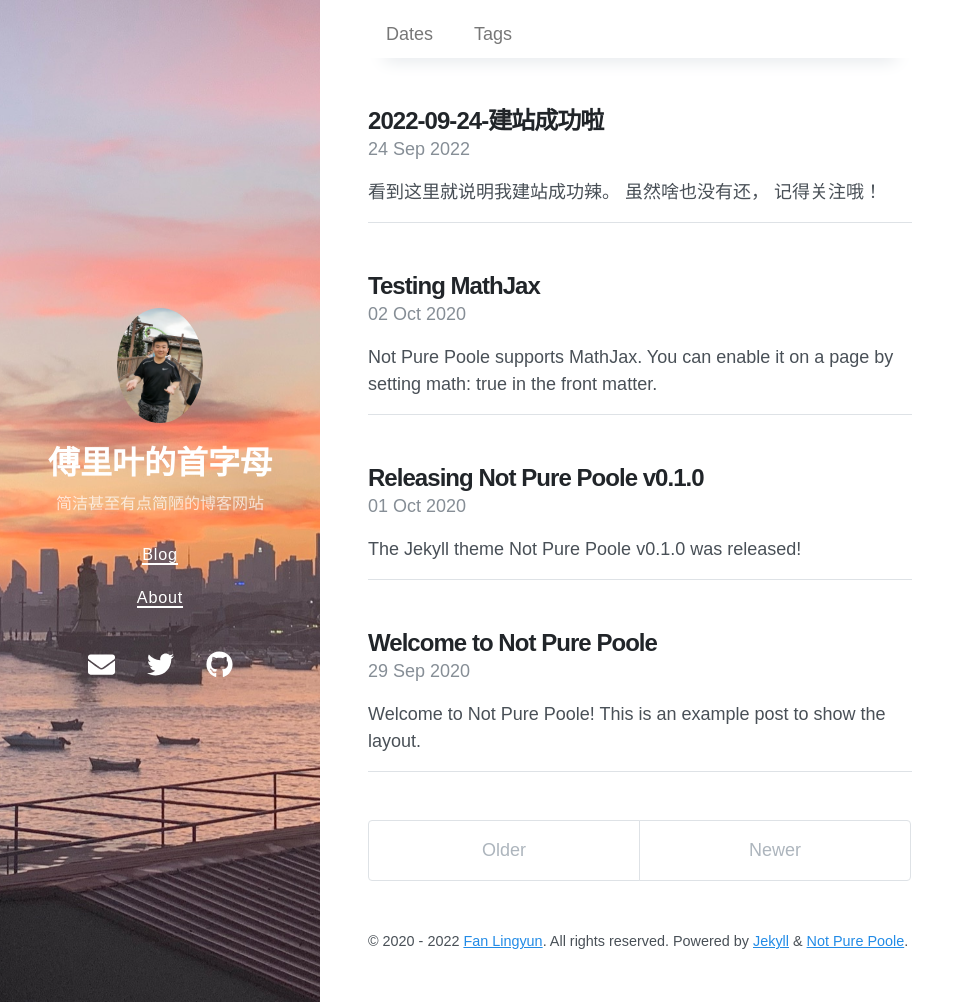
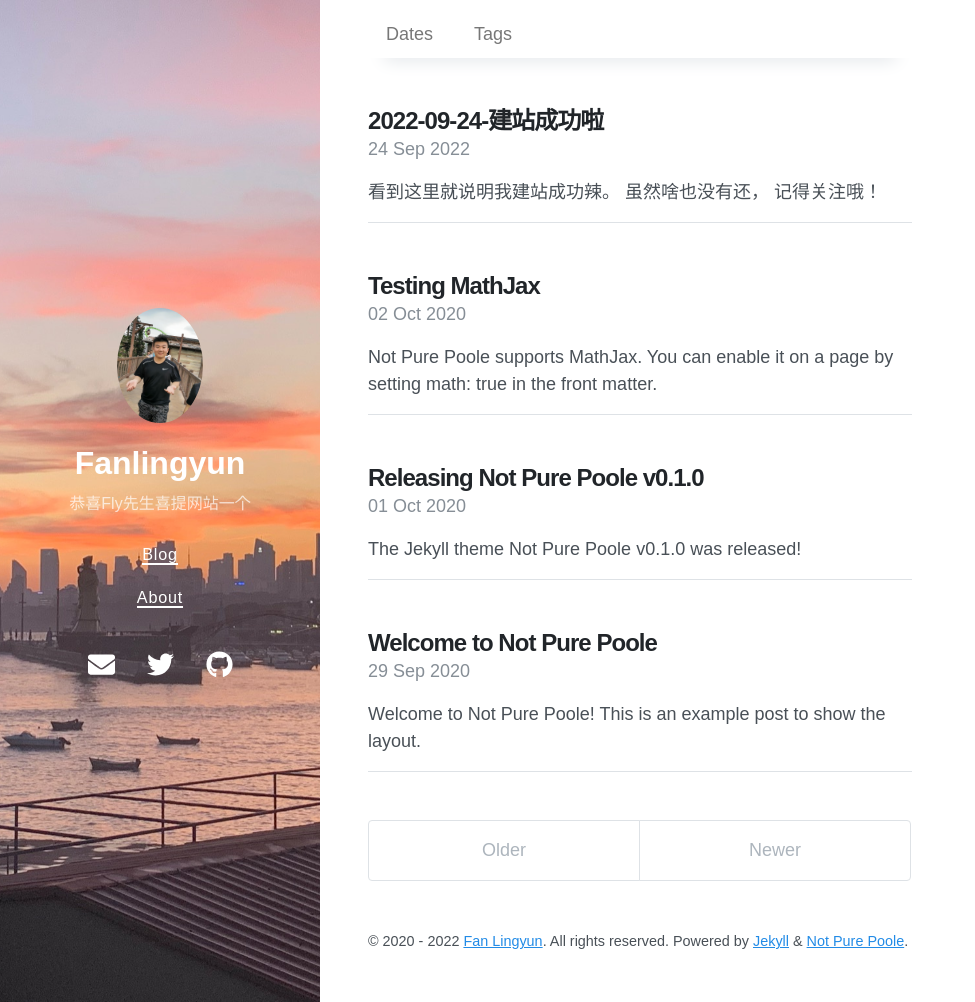
Before and after one commit to sheldonvan/blog, a Jekyll site: the page built from index.html, in a window 1280 px wide and 1002 px high. Shown: the whole window, without its empty margins (0-975 px from the left). Built offline with Jekyll 4.4.1, drawn with Linux system fonts in a browser that asks for light colours; nearby versions of some CDN libraries; the list of posts is cut into pages by our own code.

Commit message:
Update _config.yml

```diff
--- a/_config.yml
+++ b/_config.yml
@@ -1,6 +1,6 @@
 # Setup
-title: 傅里叶的首字母
-description: 简洁甚至有点简陋的博客网站
+title: Fanlingyun
+description: 恭喜Fly先生喜提网站一个
 url: https://sheldonvan.github.io/blog.github-io/
 avatar: /avatar1.png
 paginate: 5
```
